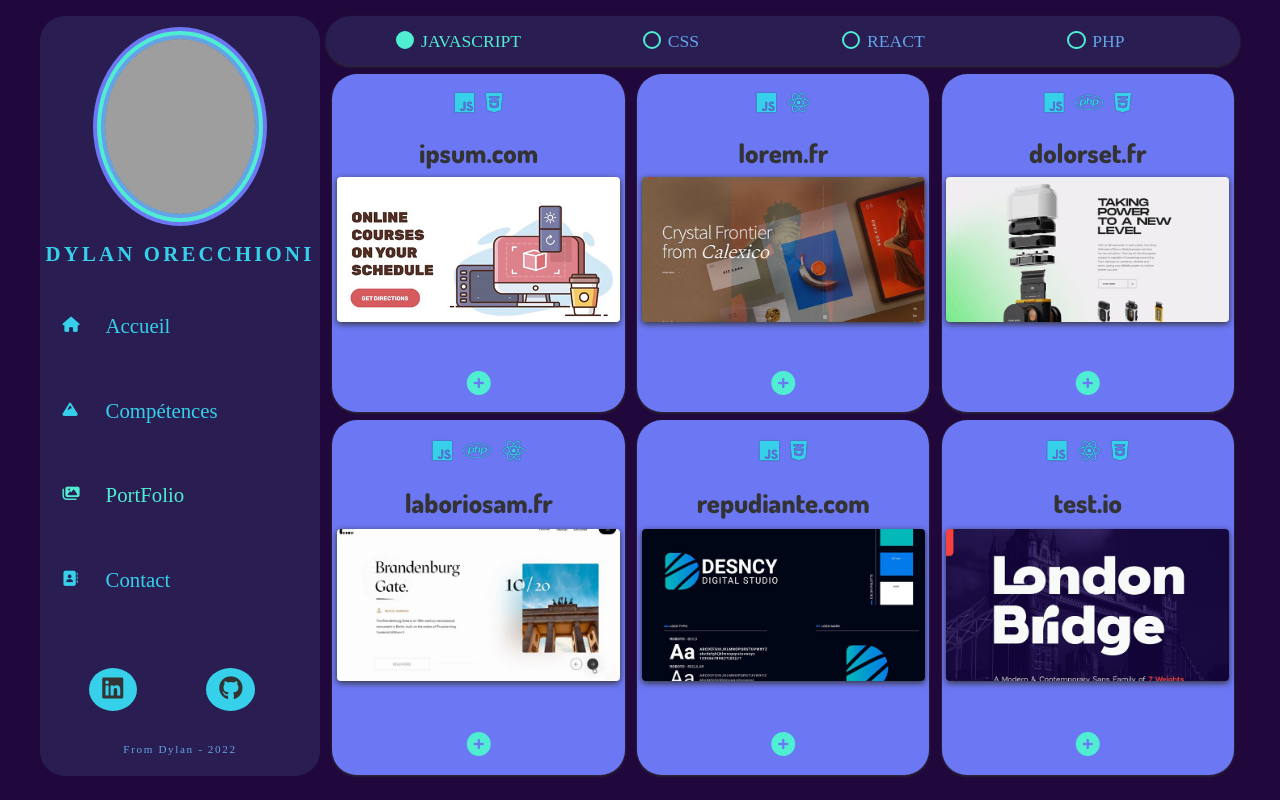
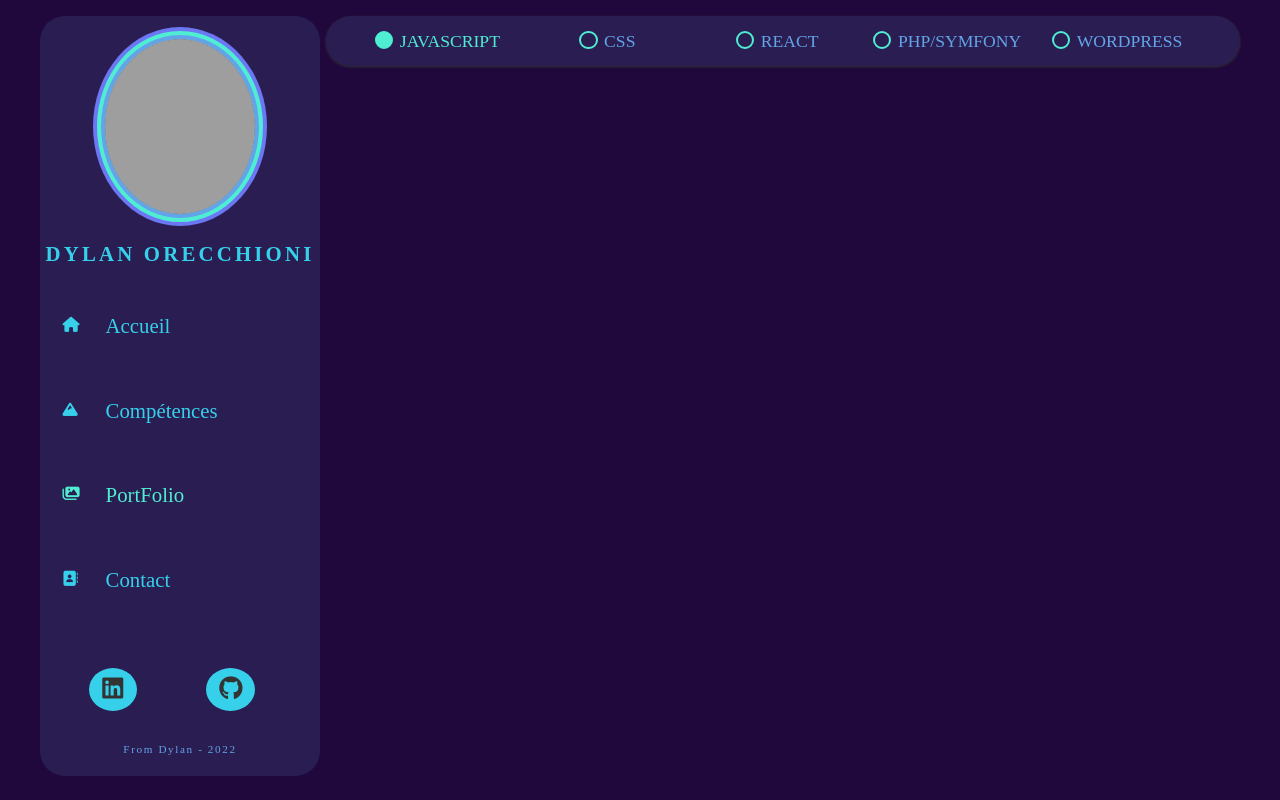
Before and after one commit to Dylan-Orecchioni/portfolio, a React (Create React App) app: page /portfolio in a window 1280 px wide. Built offline with nearby package versions, Linux system fonts and the light colour scheme; grey boxes are pictures that could not be loaded; a web font is replaced by a local one.

Commit message:
projet mis a jour

```diff
--- a/src/components/portfolio/ProjectList.js
+++ b/src/components/portfolio/ProjectList.js
@@ -10,7 +10,8 @@ class ProjectList extends Component {
             {id: 1, value: "javascript"},
             {id: 2, value: "css"},
             {id: 3, value: "react"},
-            {id: 4, value: "php"}
+            {id: 4, value: "php/symfony"},
+            {id: 5, value: "wordpress"}
         ],
         selectedRadio: 'javascript'
     };
--- a/src/data/portfolioData.js
+++ b/src/data/portfolioData.js
@@ -1,56 +1,21 @@
 export const portfolioData = [
   {
     id: 1,
-    name: 'ipsum.com',
-    languages: ['javascript','css'],
+    name: 'dmstore.com',
+    languages: ['php/symfony','css'],
     languagesIcons: ['fab fa-js','fab fa-css3-alt'],
-    source: 'http://www.github.com',
-    info: 'Lorem ipsum, dolor sit amet consectetur adipisicing elit. Accusamus laboriosam aut nihil? Possimus, id facilis dignissimos repudiandae modi dolorum ea accusantium, veritatis debitis odio eveniet quos incidunt eaque nemo eius perferendis consequatur? Lorem ipsum, dolor sit amet consectetur adipisicing elit. Accusamus laboriosam aut nihil? Possimus, id facilis dignissimos repudiandae modi dolorum ea accusantium.',
+    source: 'https://dmstore.fr',
+    info: 'Ceci est mon premier site web créer lors de ma formation chez Philiance Formation.',
     picture: './media/project1.JPG'
   },
   {
     id: 2,
-    name: 'lorem.fr',
-    languages: ['javascript','react'],
-    languagesIcons: ['fab fa-js','fab fa-react'],
+    name: 'zooplanet.com',
+    languages: ['wordpress','css'],
+    languagesIcons: ['fab fa-css3-alt','fab fa-wordpress'],
     source: 'http://www.github.com',
-    info: 'Lorem ipsum, dolor sit amet consectetur adipisicing elit. Accusamus laboriosam aut nihil? Possimus, id facilis dignissimos repudiandae modi dolorum ea accusantium, veritatis debitis odio eveniet quos incidunt eaque nemo eius perferendis consequatur? Lorem ipsum, dolor sit amet consectetur adipisicing elit. Accusamus laboriosam aut nihil? Possimus, id facilis dignissimos repudiandae modi dolorum ea accusantium.',
-    picture: './media/project2.JPG'
+    info: 'Mon deuxieme projet perso, cette fois ci sur Wordpress. J\'ai trouvé ca fun du coup je me suis lancé sur la creation d\' un site web sur Wordpress.',
+    picture: './media/project1.JPG'
   },
-  {
-    id: 3,
-    name: 'dolorset.fr',
-    languages: ['javascript','php','css'],
-    languagesIcons: ['fab fa-js','fab fa-php','fab fa-css3-alt'],
-    source: 'http://www.github.com',
-    info: 'Lorem ipsum, dolor sit amet consectetur adipisicing elit. Accusamus laboriosam aut nihil? Possimus, id facilis dignissimos repudiandae modi dolorum ea accusantium, veritatis debitis odio eveniet quos incidunt eaque nemo eius perferendis consequatur? Lorem ipsum, dolor sit amet consectetur adipisicing elit. Accusamus laboriosam aut nihil? Possimus, id facilis dignissimos repudiandae modi dolorum ea accusantium.',
-    picture: './media/project3.JPG'
-  },
-  {
-    id: 4,
-    name: 'laboriosam.fr',
-    languages: ['javascript','php','react'],
-    languagesIcons: ['fab fa-js','fab fa-php','fab fa-react'],
-    source: 'http://www.github.com',
-    info: 'Lorem ipsum, dolor sit amet consectetur adipisicing elit. Accusamus laboriosam aut nihil? Possimus, id facilis dignissimos repudiandae modi dolorum ea accusantium, veritatis debitis odio eveniet quos incidunt eaque nemo eius perferendis consequatur? Lorem ipsum, dolor sit amet consectetur adipisicing elit. Accusamus laboriosam aut nihil? Possimus, id facilis dignissimos repudiandae modi dolorum ea accusantium.',
-    picture: './media/project4.JPG'
-  },
-  {
-    id: 5,
-    name: 'repudiante.com',
-    languages: ['javascript','css'],
-    languagesIcons: ['fab fa-js', 'fab fa-css3-alt'],
-    source: 'http://www.github.com',
-    info: 'Lorem ipsum, dolor sit amet consectetur adipisicing elit. Accusamus laboriosam aut nihil? Possimus, id facilis dignissimos repudiandae modi dolorum ea accusantium, veritatis debitis odio eveniet quos incidunt eaque nemo eius perferendis consequatur? Lorem ipsum, dolor sit amet consectetur adipisicing elit. Accusamus laboriosam aut nihil? Possimus, id facilis dignissimos repudiandae modi dolorum ea accusantium.',
-    picture: './media/project5.JPG'
-  },
-  {
-    id: 6,
-    name: 'test.io',
-    languages: ['javascript','react', 'css'],
-    languagesIcons: ['fab fa-js','fab fa-react','fab fa-css3-alt'],
-    source: 'http://www.github.com',
-    info: 'Lorem ipsum, dolor sit amet consectetur adipisicing elit. Accusamus laboriosam aut nihil? Possimus, id facilis dignissimos repudiandae modi dolorum ea accusantium, veritatis debitis odio eveniet quos incidunt eaque nemo eius perferendis consequatur? Lorem ipsum, dolor sit amet consectetur adipisicing elit. Accusamus laboriosam aut nihil? Possimus, id facilis dignissimos repudiandae modi dolorum ea accusantium.',
-    picture: './media/project6.JPG'
-  },
+
 ]
```
